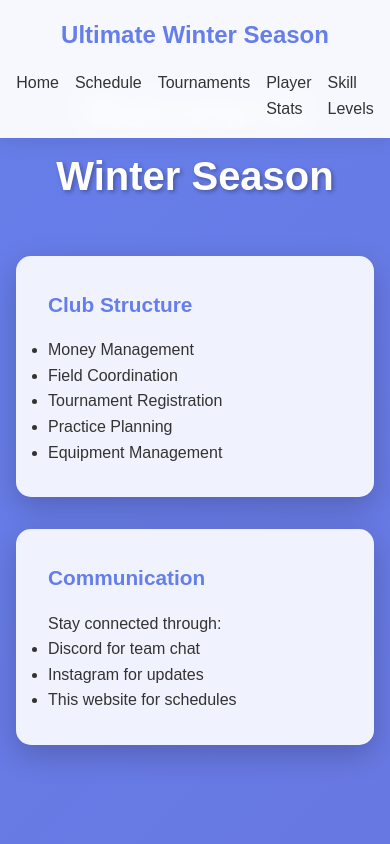
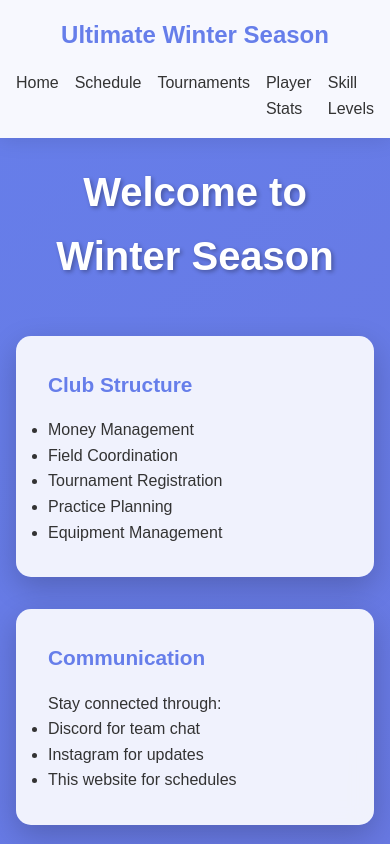
Before and after one commit to Ruseck/winterseasonult, a plain HTML site: page index.html in a window 390 px wide. Shown: the top 844 px of the page. Drawn offline with Linux system fonts and the light colour scheme.

Commit message:
Fix mobile responsive layout
- Increase mobile section padding to prevent header overlay
- Force tournament cards to single column on narrow screens
- Improve mobile navigation spacing

```diff
--- a/style.css
+++ b/style.css
@@ -386,6 +386,7 @@ h2 {
     .nav-container {
         flex-direction: column;
         gap: 1rem;
+        padding: 1rem;
     }
 
     nav ul {
@@ -393,7 +394,11 @@ h2 {
     }
 
     .section {
-        padding: 5rem 1rem 2rem;
+        padding: 10rem 1rem 2rem;
+    }
+
+    .tournaments-grid {
+        grid-template-columns: 1fr;
     }
 
     .attendance-form {
```
